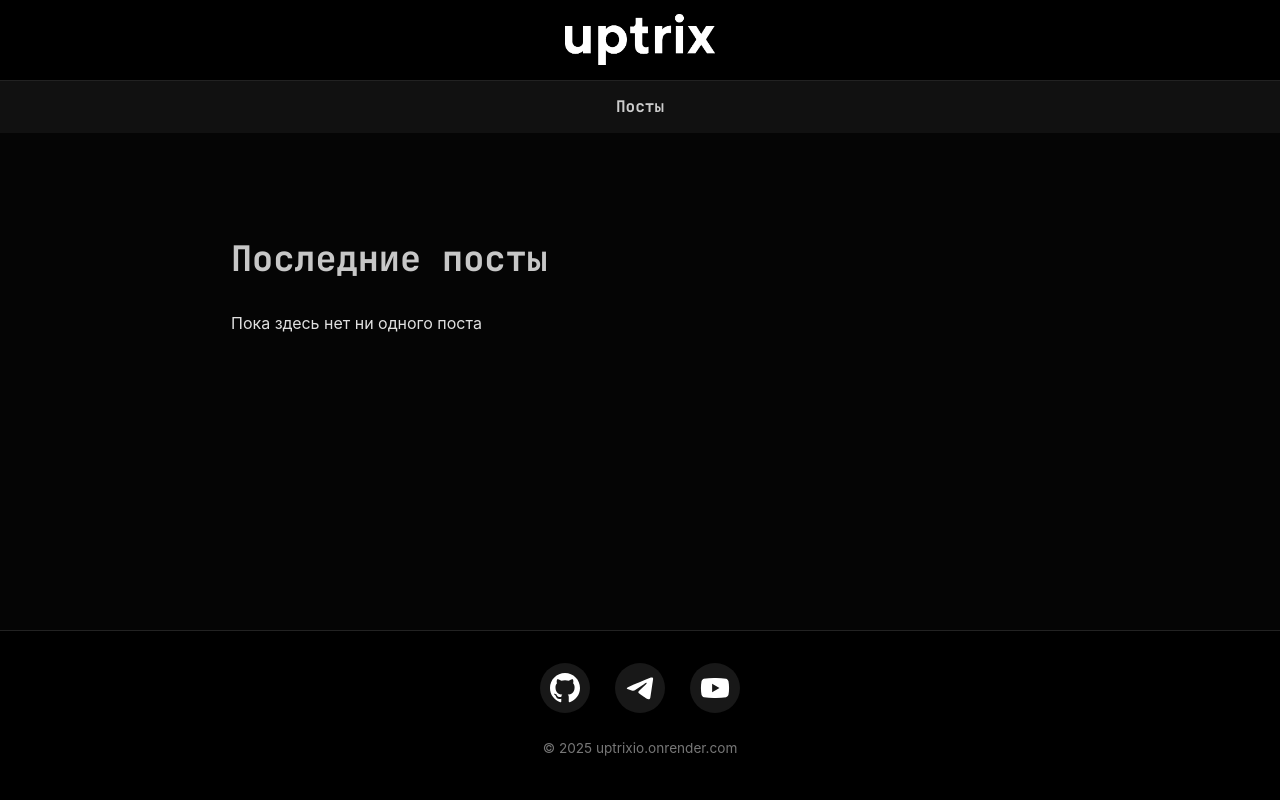
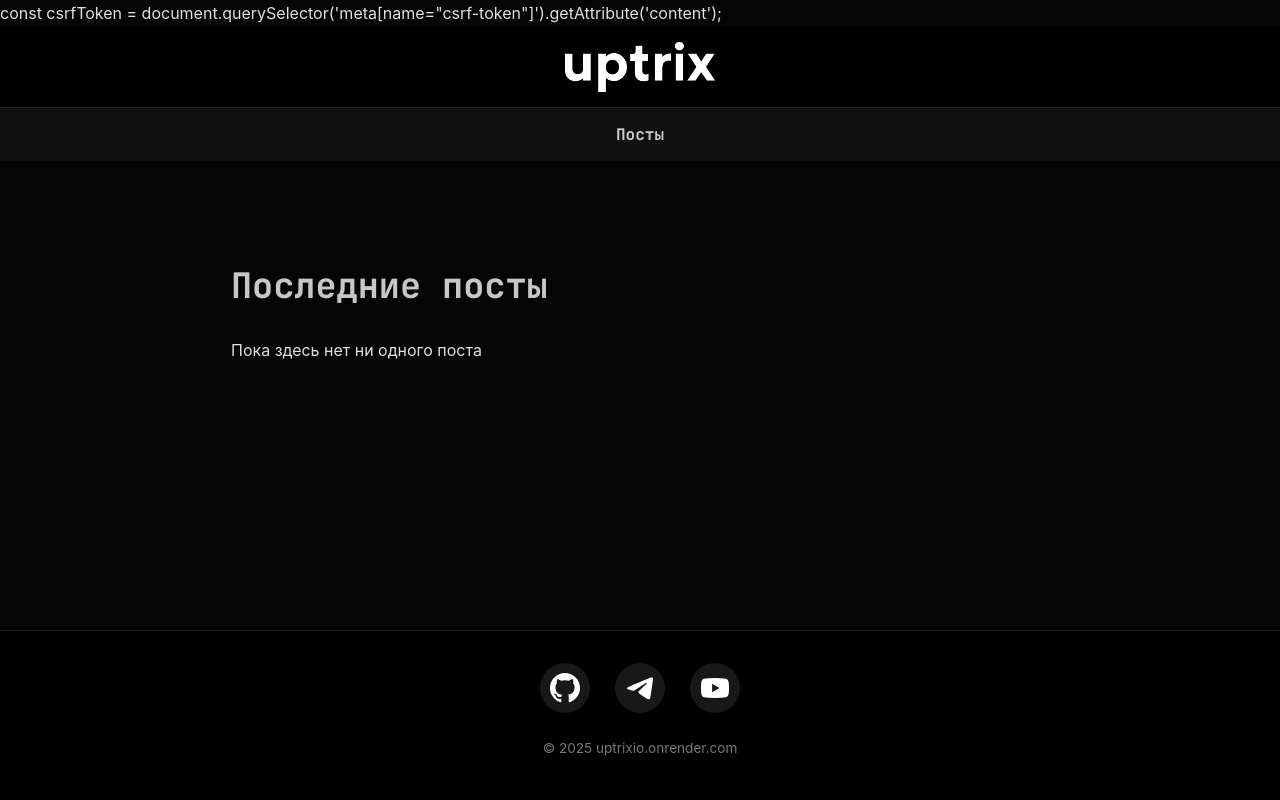
Before and after one commit to uptrixio/uptrixio, a Flask app: page / in a window 1280 px wide. Run offline with Flask 3, Linux system fonts and the light colour scheme; data that the repository does not hold is empty; some libraries are stand-ins or nearby versions.

Commit message:
Update base.html

```diff
--- a/app/templates/base.html
+++ b/app/templates/base.html
@@ -4,6 +4,8 @@
     <meta charset="UTF-8">
     <meta name="viewport" content="width=device-width, initial-scale=1.0">
     <meta http-equiv="X-UA-Compatible" content="ie=edge">
+
+    const csrfToken = document.querySelector('meta[name="csrf-token"]').getAttribute('content');
 
     <link rel="icon" type="image/png" href="{{ url_for('static', filename='logo/favicon-96x96.png') }}" sizes="96x96" />
     <link rel="icon" type="image/svg+xml" href="{{ url_for('static', filename='logo/favicon.svg') }}" />
```
